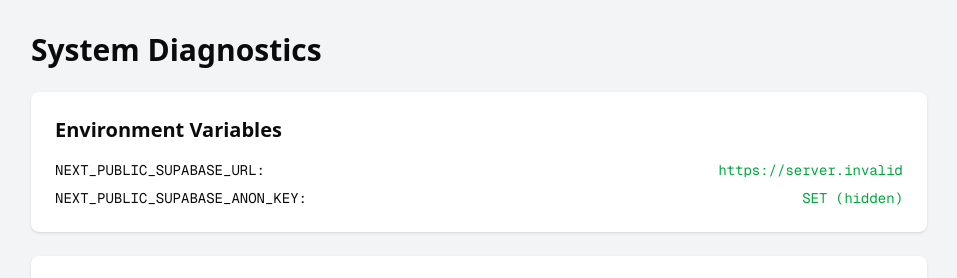
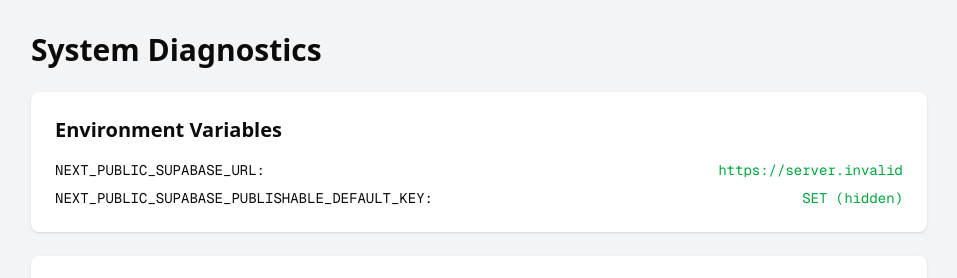
Before and after one commit to AIRealSolutions/findanchome, a Next.js app: page /debug in a window 1280 px wide. Shown: the top 278 px of the page, without its empty margins (161-1118 px from the left). Built offline with nearby package versions, Linux system fonts and the light colour scheme; no server answers; the database is empty.

Commit message:
Fix: Use correct Supabase env var NEXT_PUBLIC_SUPABASE_PUBLISHABLE_DEFAULT_KEY

```diff
--- a/app/debug/page.tsx
+++ b/app/debug/page.tsx
@@ -12,7 +12,7 @@ export default function DebugPage() {
         timestamp: new Date().toISOString(),
         envVars: {
           supabaseUrl: process.env.NEXT_PUBLIC_SUPABASE_URL || 'NOT SET',
-          supabaseKey: process.env.NEXT_PUBLIC_SUPABASE_ANON_KEY ? 'SET (hidden)' : 'NOT SET',
+          supabaseKey: process.env.NEXT_PUBLIC_SUPABASE_PUBLISHABLE_DEFAULT_KEY ? 'SET (hidden)' : 'NOT SET',
         },
         supabaseInit: 'Not attempted',
       };
@@ -67,7 +67,7 @@ export default function DebugPage() {
               </span>
             </div>
             <div className="flex justify-between">
-              <span>NEXT_PUBLIC_SUPABASE_ANON_KEY:</span>
+              <span>NEXT_PUBLIC_SUPABASE_PUBLISHABLE_DEFAULT_KEY:</span>
               <span className={diagnostics.envVars?.supabaseKey === 'NOT SET' ? 'text-red-600' : 'text-green-600'}>
                 {diagnostics.envVars?.supabaseKey}
               </span>
--- a/app/login/page.tsx
+++ b/app/login/page.tsx
@@ -18,7 +18,7 @@ export default function LoginPage() {
     // Check if Supabase is properly initialized
     const checkSupabase = () => {
       const url = process.env.NEXT_PUBLIC_SUPABASE_URL;
-      const key = process.env.NEXT_PUBLIC_SUPABASE_ANON_KEY;
+      const key = process.env.NEXT_PUBLIC_SUPABASE_PUBLISHABLE_DEFAULT_KEY;
 
       if (!url || !key) {
         setInitError(`Configuration Error: Missing Supabase credentials. URL: ${url ? 'Set' : 'Missing'}, Key: ${key ? 'Set' : 'Missing'}`);
--- a/lib/supabase/client.ts
+++ b/lib/supabase/client.ts
@@ -2,7 +2,7 @@ import { createBrowserClient } from '@supabase/ssr'
 
 export function createClient() {
   const supabaseUrl = process.env.NEXT_PUBLIC_SUPABASE_URL;
-  const supabaseAnonKey = process.env.NEXT_PUBLIC_SUPABASE_ANON_KEY;
+  const supabaseAnonKey = process.env.NEXT_PUBLIC_SUPABASE_PUBLISHABLE_DEFAULT_KEY;
 
   if (!supabaseUrl || !supabaseAnonKey) {
     console.error('Missing Supabase environment variables:', {
--- a/lib/supabase/server.ts
+++ b/lib/supabase/server.ts
@@ -6,7 +6,7 @@ export async function createClient() {
 
   return createServerClient(
     process.env.NEXT_PUBLIC_SUPABASE_URL!,
-    process.env.NEXT_PUBLIC_SUPABASE_ANON_KEY!,
+    process.env.NEXT_PUBLIC_SUPABASE_PUBLISHABLE_DEFAULT_KEY!,
     {
       cookies: {
         getAll() {
--- a/next.config.js
+++ b/next.config.js
@@ -2,7 +2,7 @@
 const nextConfig = {
   env: {
     NEXT_PUBLIC_SUPABASE_URL: process.env.NEXT_PUBLIC_SUPABASE_URL,
-    NEXT_PUBLIC_SUPABASE_ANON_KEY: process.env.NEXT_PUBLIC_SUPABASE_ANON_KEY,
+    NEXT_PUBLIC_SUPABASE_PUBLISHABLE_DEFAULT_KEY: process.env.NEXT_PUBLIC_SUPABASE_PUBLISHABLE_DEFAULT_KEY,
   },
   images: {
     domains: ['ztsvyfcwaxhaurssgiqt.supabase.co'],
```
Also changed, not shown: 1 other file (tests, documents, lock files or other folders).
